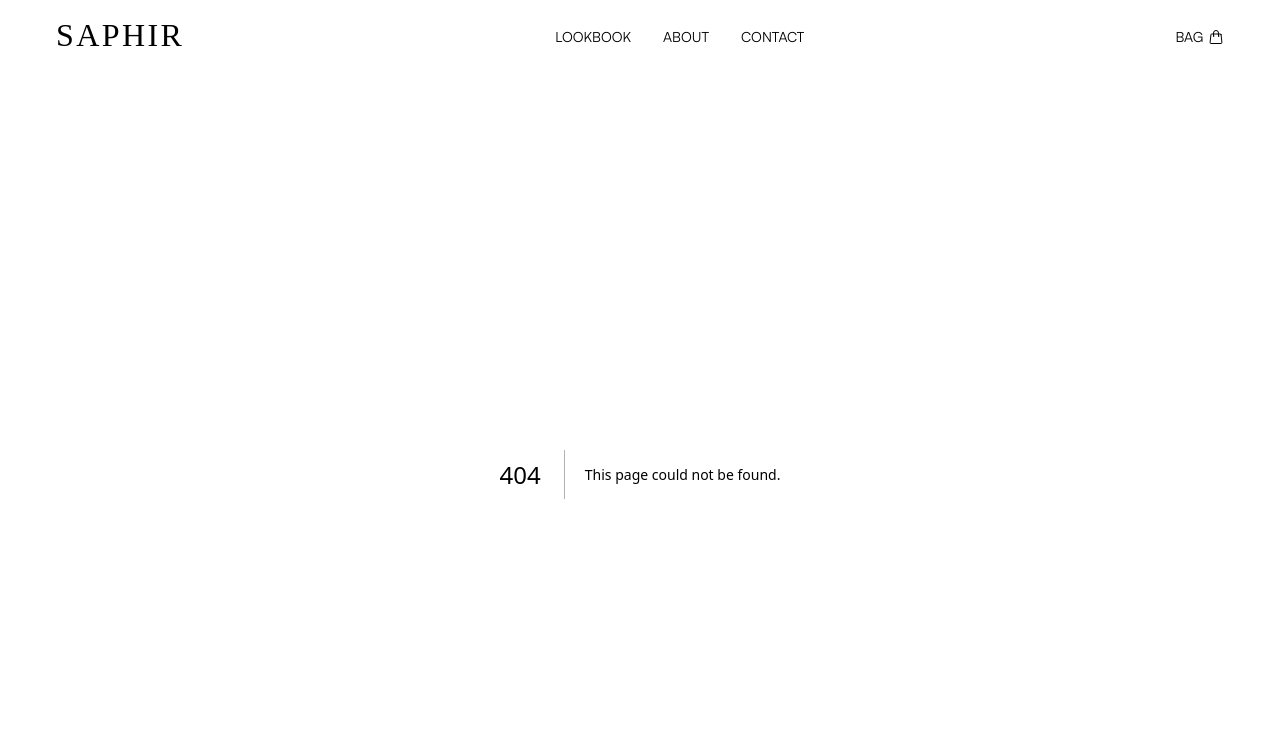
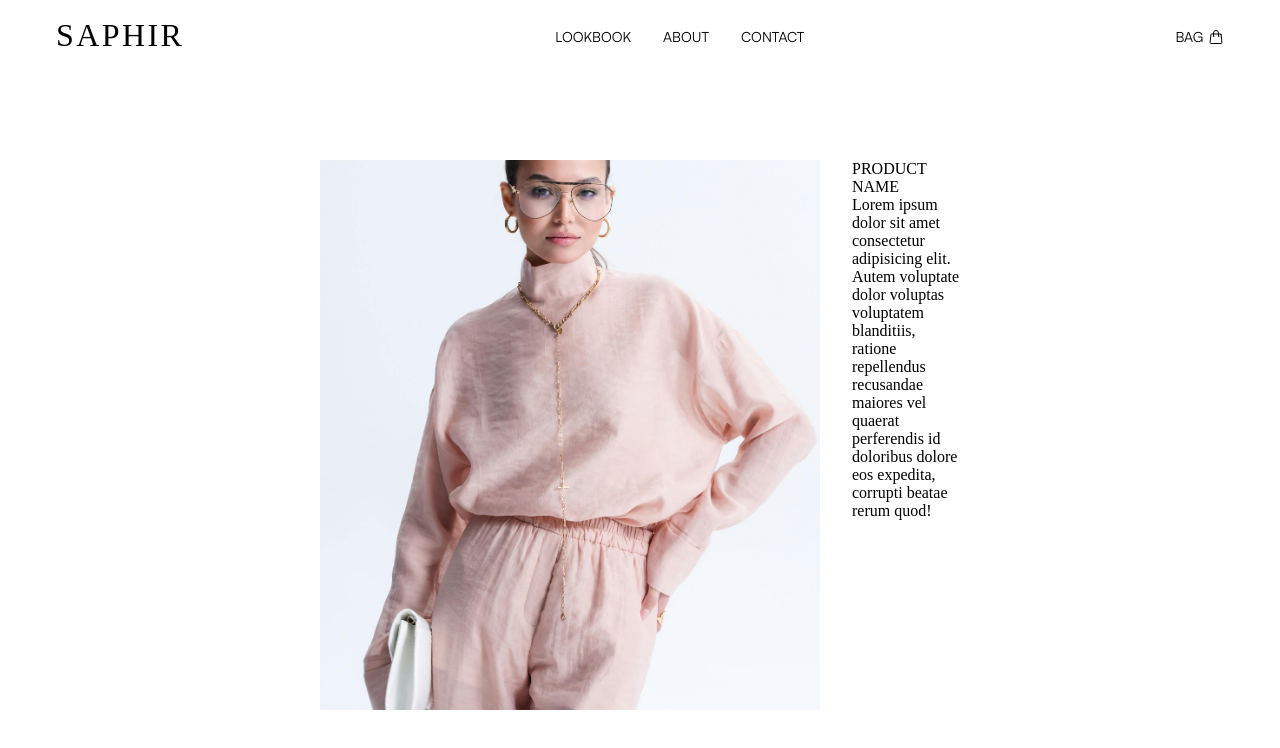
Before and after one commit to HasniF/Saphir-Collection, a Next.js app: page /product/1 in a window 1280 px wide. Before the commit this address had no page. Shown: the top 748 px of the page. Built offline with nearby package versions, Linux system fonts and the light colour scheme; a web font is replaced by a local one.

Commit message:
feat : added a sahred layout  animation between the home page and the product page

```diff
--- a/src/components/commun/navbar/Navbar.tsx
+++ b/src/components/commun/navbar/Navbar.tsx
@@ -8,6 +8,7 @@ import React, { useContext } from "react";
 import style from "@/styles/components/Navbar.module.css";
 import { motion } from "framer-motion";
 import { AppContext } from "@/pages/_app";
+import { useRouter } from "next/router";
 /*
 |--------------------------------------------------------------------------
 | Contracts
@@ -24,6 +25,7 @@ export interface NavbarProps {
 */
 export const Navbar: React.FC<NavbarProps> = (props) => {
   const context = useContext(AppContext);
+  const router = useRouter();
   // Render
   //--------------------------------------------------------------------------
   return (
@@ -34,7 +36,13 @@ export const Navbar: React.FC<NavbarProps> = (props) => {
         color: context?.appColor.text,
       }}
     >
-      <p>Saphir</p>
+      <p
+        onClick={() => {
+          router.push("/");
+        }}
+      >
+        Saphir
+      </p>
       <ul className={style.list}>
         <li>
           <motion.span whileHover={{ y: -17 }}>
--- a/src/pages/_app.tsx
+++ b/src/pages/_app.tsx
@@ -2,6 +2,7 @@ import React, { createContext } from "react";
 import type { AppProps } from "next/app";
 import { Navbar } from "@/components";
 import "@/styles/globals.css";
+import { AnimatePresence } from "framer-motion";
 
 /*
 |--------------------------------------------------------------------------
@@ -36,8 +37,10 @@ export default function App({ Component, pageProps }: AppProps) {
   return (
     <React.Fragment>
       <AppContext.Provider value={{ appColor, setAppColor }}>
-        <Navbar />
-        <Component {...pageProps} />
+        <AnimatePresence mode="wait">
+          <Navbar />
+          <Component {...pageProps} />
+        </AnimatePresence>
       </AppContext.Provider>
     </React.Fragment>
   );
--- /dev/null
+++ b/src/pages/product/[name].tsx
@@ -0,0 +1,67 @@
+/*
+| Developed by Hasni
+| Filename: Product.tsx
+| Author: FODEILLA Hasni (hasni1.fodeilla@epitech.eu)
+*/
+
+import React, { useContext } from "react";
+import style from "@/styles/pages/Product.module.css";
+import { motion } from "framer-motion";
+import Image from "next/image";
+import { AppContext } from "../_app";
+/*
+|--------------------------------------------------------------------------
+| Contracts
+|--------------------------------------------------------------------------
+*/
+export interface ProductProps {
+  children?: React.ReactNode;
+}
+/*
+|--------------------------------------------------------------------------
+| Animation
+|--------------------------------------------------------------------------
+*/
+
+/*
+|--------------------------------------------------------------------------
+| Component
+|--------------------------------------------------------------------------
+*/
+const Product: React.FC<ProductProps> = (props) => {
+  const context = useContext(AppContext);
+  // Render
+  //--------------------------------------------------------------------------
+  return (
+    <div
+      className={style.container}
+      style={{
+        background: context?.appColor.background,
+        color: context?.appColor.text,
+      }}
+    >
+      <div className={style.wrapper}>
+        <motion.div
+          layoutId="myImage1"
+          transition={{
+            duration: 0.8,
+            ease: [0.33, 1, 0.68, 1],
+          }}
+        >
+          <Image src="/images/1.jpg" alt="Product" width={500} height={550} />
+        </motion.div>
+        <div>
+          <p>PRODUCT NAME</p>
+          <p>
+            Lorem ipsum dolor sit amet consectetur adipisicing elit. Autem
+            voluptate dolor voluptas voluptatem blanditiis, ratione repellendus
+            recusandae maiores vel quaerat perferendis id doloribus dolore eos
+            expedita, corrupti beatae rerum quod!
+          </p>
+        </div>
+      </div>
+    </div>
+  );
+};
+
+export default Product;
--- a/src/styles/components/Navbar.module.css
+++ b/src/styles/components/Navbar.module.css
@@ -4,6 +4,9 @@
   align-items: center;
   padding: 1rem 3.5rem;
   height: 4.68rem;
+  transition: background 0.6s cubic-bezier(0.33, 1, 0.68, 1),
+    color 0.6s cubic-bezier(0.33, 1, 0.68, 1);
+
   /* Commun style betwen ul & div */
   text-transform: uppercase;
   font-size: 0.875rem;
--- a/src/styles/pages/Home.module.css
+++ b/src/styles/pages/Home.module.css
@@ -1,6 +1,8 @@
 .container {
   position: relative;
   height: calc(100vh - 4.68rem);
+  transition: background 0.6s cubic-bezier(0.33, 1, 0.68, 1),
+    color 0.6s cubic-bezier(0.33, 1, 0.68, 1);
   & h1 {
     position: absolute;
     top: 50%;
@@ -40,36 +42,27 @@
 .image_container {
   & img {
     object-fit: cover;
-    transition: transform 0.4s cubic-bezier(0.33, 1, 0.68, 1);
-  }
-  & img:hover {
-    transform: scale(1.1);
-    cursor: pointer;
+    /* transition: transform 0.4s cubic-bezier(0.33, 1, 0.68, 1); */
   }
 
-  & div {
-    transition: transform 0.2s cubic-bezier(0.33, 1, 0.68, 1);
-    overflow: hidden;
-  }
-
+  /* & div {
+    transition: transform 0.5s cubic-bezier(0.33, 1, 0.68, 1);
+  } */
   & div:first-child {
     position: absolute;
     left: 2%;
     top: 8%;
-    object-fit: cover;
   }
 
   & div:nth-child(2) {
     position: absolute;
     right: 5%;
     bottom: 10%;
-    object-fit: cover;
   }
   & div:nth-child(3) {
     position: absolute;
     left: 15%;
     bottom: 17%;
-    object-fit: cover;
   }
 
   & div:nth-child(4) {
@@ -77,13 +70,11 @@
     left: 50%;
     top: 2%;
     transform: translateX(-50%);
-    object-fit: cover;
   }
 
   & div:nth-child(5) {
     position: absolute;
     right: 3%;
     top: 3%;
-    object-fit: cover;
   }
 }
--- /dev/null
+++ b/src/styles/pages/Product.module.css
@@ -0,0 +1,18 @@
+.container {
+  position: relative;
+  width: 100vw;
+  height: calc(100vh - 4.68rem);
+  & img {
+    object-fit: cover;
+    object-position: center;
+  }
+}
+
+.wrapper {
+  position: absolute;
+  top: 50%;
+  left: 50%;
+  transform: translate(-50%, -50%);
+  display: flex;
+  gap: 2rem;
+}
```
Also changed, not shown: src/pages/index.tsx (+42 -45 lines).
